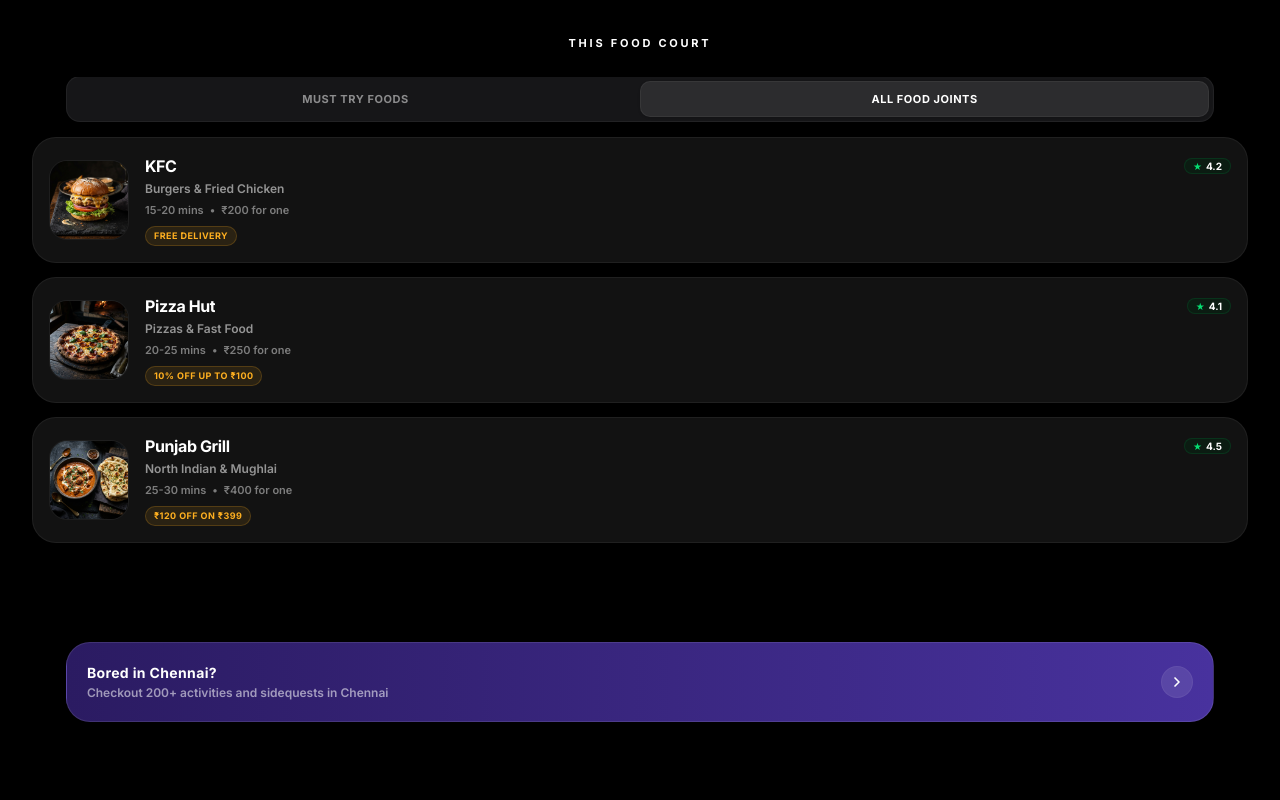
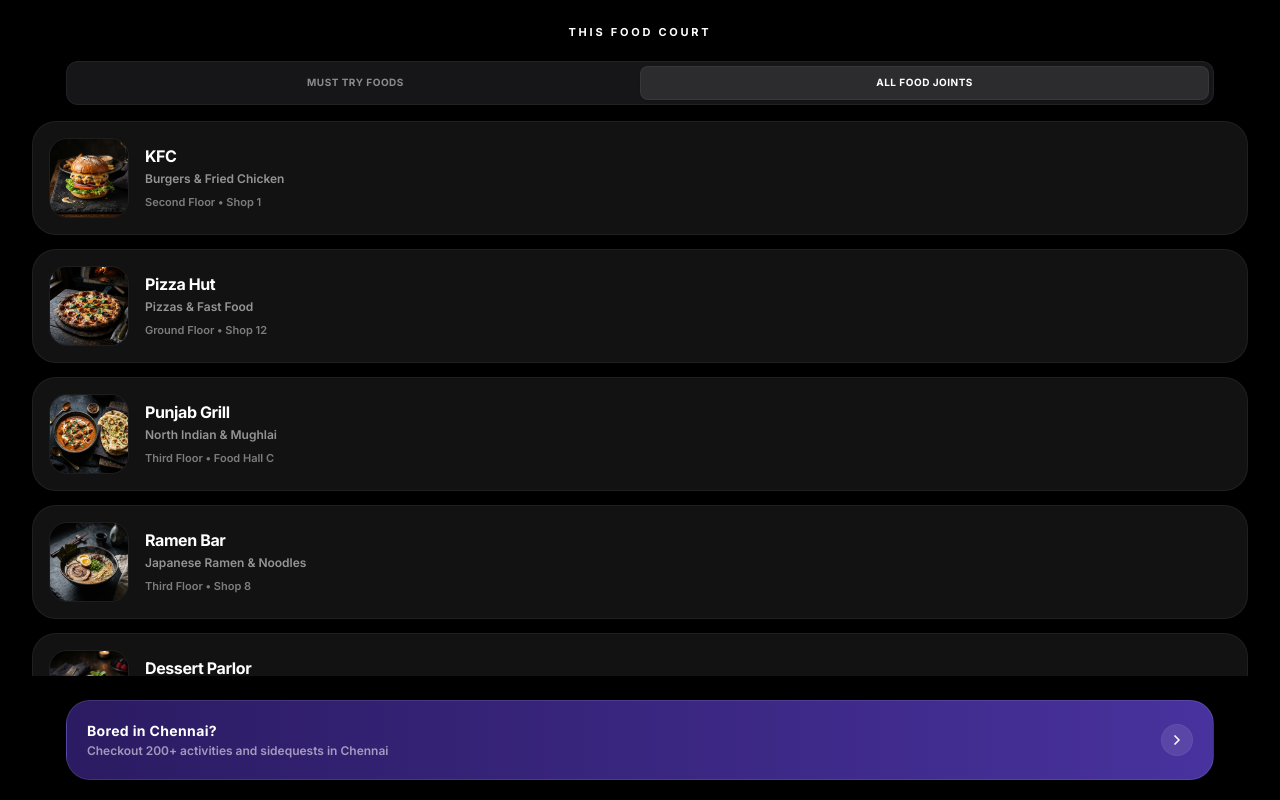
Before and after one commit to thechennaidiaries/must-try-menu, a Next.js app: page / in a window 1280 px wide. Both pictures are taken after a click on the button "ALL FOOD JOINTS". Built offline with nearby package versions, Linux system fonts and the light colour scheme.

Commit message:
style: remove rating/offers from joints, display location, and refactor layout to flexbox

```diff
--- a/app/page.tsx
+++ b/app/page.tsx
@@ -10,12 +10,12 @@
 
 export default function Home() {
   const [currentIndex, setCurrentIndex] = useState(0);
-  const [activeTab, setActiveTab] = useState<"must-try" | "all-joints" >("must-try");
+  const [activeTab, setActiveTab] = useState<"must-try" | "all-joints">("must-try");
 
   return (
-    <main className="w-full h-[100dvh] bg-black text-white flex flex-col justify-between overflow-hidden px-4 py-4 md:py-6 select-none">
-      {/* Top Header: 5% height */}
-      <header className="h-[5dvh] w-full grid grid-cols-3 items-center px-2 overflow-hidden">
+    <main className="w-full h-[100dvh] bg-black text-white flex flex-col overflow-hidden px-4 py-3 pb-safe select-none">
+      {/* Top Header: auto height */}
+      <header className="flex-shrink-0 w-full grid grid-cols-3 items-center px-2 py-2 overflow-hidden">
         <div className="flex justify-start" />
         <div className="flex justify-center items-center">
           <span className="text-[11px] font-bold tracking-[0.25em] text-white uppercase text-center whitespace-nowrap">
@@ -30,23 +30,20 @@
         </div>
       </header>
 
-      {/* Spacer: 2% height */}
-      <div className="h-[2dvh] w-full" />
-
-      {/* Segmented Tab Control: 6% height */}
-      <div className="h-[6dvh] w-full flex items-center justify-center overflow-hidden">
-        <div className="w-[92%] h-[46px] bg-[#1C1C1E]/80 border border-white/5 rounded-[14px] p-1 flex items-center select-none relative overflow-hidden">
+      {/* Segmented Tab Control: auto height */}
+      <div className="flex-shrink-0 w-full py-2 flex items-center justify-center">
+        <div className="w-[92%] h-[44px] bg-[#1C1C1E]/80 border border-white/5 rounded-[12px] p-1 flex items-center select-none relative overflow-hidden">
           {/* Tab 1: Must Try Foods */}
           <button
             onClick={() => setActiveTab("must-try")}
-            className={`flex-1 h-full text-[11px] font-bold uppercase tracking-wider rounded-[10px] relative z-10 transition-colors duration-200 outline-none ${
+            className={`flex-1 h-full text-[10px] font-bold uppercase tracking-wider rounded-[8px] relative z-10 transition-colors duration-200 outline-none ${
               activeTab === "must-try" ? "text-white" : "text-white/50"
             }`}
           >
             {activeTab === "must-try" && (
               <motion.div
                 layoutId="active-tab"
-                className="absolute inset-0 bg-[#2C2C2E] rounded-[10px] border border-white/5 shadow-sm -z-10"
+                className="absolute inset-0 bg-[#2C2C2E] rounded-[8px] border border-white/5 shadow-sm -z-10"
                 transition={{ type: "spring", stiffness: 380, damping: 30 }}
               />
             )}
@@ -56,14 +53,14 @@
           {/* Tab 2: All Food Joints */}
           <button
             onClick={() => setActiveTab("all-joints")}
-            className={`flex-1 h-full text-[11px] font-bold uppercase tracking-wider rounded-[10px] relative z-10 transition-colors duration-200 outline-none ${
+            className={`flex-1 h-full text-[10px] font-bold uppercase tracking-wider rounded-[8px] relative z-10 transition-colors duration-200 outline-none ${
               activeTab === "all-joints" ? "text-white" : "text-white/50"
             }`}
           >
             {activeTab === "all-joints" && (
               <motion.div
                 layoutId="active-tab"
-                className="absolute inset-0 bg-[#2C2C2E] rounded-[10px] border border-white/5 shadow-sm -z-10"
+                className="absolute inset-0 bg-[#2C2C2E] rounded-[8px] border border-white/5 shadow-sm -z-10"
                 transition={{ type: "spring", stiffness: 380, damping: 30 }}
               />
             )}
@@ -72,19 +69,19 @@
         </div>
       </div>
 
-      {/* Spacer: 2% height */}
-      <div className="h-[2dvh] w-full" />
+      {/* Spacer between tabs and content */}
+      <div className="h-2 flex-shrink-0" />
 
-      {/* Middle Content Area: 55% height */}
-      <section className="h-[55dvh] w-full flex items-center justify-center overflow-hidden relative">
+      {/* Middle Content Area: Flex-1 takes remaining space */}
+      <section className="flex-1 w-full flex items-center justify-center overflow-hidden relative min-h-0">
         <AnimatePresence mode="wait">
           {activeTab === "must-try" ? (
             <motion.div
               key="deck"
-              initial={{ opacity: 0, scale: 0.96 }}
+              initial={{ opacity: 0, scale: 0.97 }}
               animate={{ opacity: 1, scale: 1 }}
-              exit={{ opacity: 0, scale: 0.96 }}
-              transition={{ duration: 0.22, ease: "easeOut" }}
+              exit={{ opacity: 0, scale: 0.97 }}
+              transition={{ duration: 0.2, ease: "easeOut" }}
               className="w-full h-full flex items-center justify-center overflow-visible"
             >
               <DishDeck dishes={dishes} onIndexChange={setCurrentIndex} />
@@ -95,7 +92,7 @@
               initial={{ opacity: 0, y: 15 }}
               animate={{ opacity: 1, y: 0 }}
               exit={{ opacity: 0, y: 15 }}
-              transition={{ duration: 0.22, ease: "easeOut" }}
+              transition={{ duration: 0.2, ease: "easeOut" }}
               className="w-full h-full flex items-center justify-center"
             >
               <JointsList />
@@ -104,11 +101,11 @@
         </AnimatePresence>
       </section>
 
-      {/* Spacing / Gap: 5% height */}
-      <div className="h-[5dvh] w-full" />
+      {/* Spacer between content and footer */}
+      <div className="h-4 flex-shrink-0" />
 
-      {/* Bottom Action Area: 25% height */}
-      <footer className="h-[25dvh] w-full flex items-center justify-center overflow-hidden pb-safe">
+      {/* Bottom Action Area: auto height */}
+      <footer className="flex-shrink-0 w-full py-2">
         <ActionButton />
       </footer>
     </main>
--- a/components/JointsList.tsx
+++ b/components/JointsList.tsx
@@ -7,7 +7,7 @@
 
 export default function JointsList() {
   return (
-    <div className="w-full h-full overflow-y-auto px-4 pb-12 flex flex-col gap-3.5 scroll-smooth scrollbar-none select-none">
+    <div className="w-full h-full overflow-y-auto px-4 pb-24 flex flex-col gap-3.5 scroll-smooth scrollbar-none select-none">
       {joints.map((joint, index) => (
         <motion.div
           key={joint.id}
@@ -17,7 +17,7 @@
             type: "spring",
             stiffness: 260,
             damping: 24,
-            delay: index * 0.05,
+            delay: index * 0.04,
           }}
           className="flex items-center gap-4 bg-[#121212] border border-white/[0.06] rounded-[24px] p-4 active:scale-[0.98] transition-transform duration-200"
         >
@@ -34,37 +34,19 @@
 
           {/* Joint Details */}
           <div className="flex-1 min-w-0 flex flex-col text-left justify-center">
-            <div className="flex items-center justify-between gap-2">
-              <h3 className="text-base font-bold text-white tracking-tight truncate">
-                {joint.name}
-              </h3>
-              {/* Star Rating Badge */}
-              <div className="flex items-center gap-1 bg-green-950/40 border border-green-800/30 px-2 py-0.5 rounded-[999px] flex-shrink-0">
-                <span className="text-green-400 text-[10px] leading-none">★</span>
-                <span className="text-white text-[10px] font-bold leading-none">{joint.rating}</span>
-              </div>
-            </div>
+            <h3 className="text-base font-bold text-white tracking-tight truncate">
+              {joint.name}
+            </h3>
 
             {/* Cuisine */}
             <p className="text-[12px] font-medium text-white/55 mt-0.5 truncate">
               {joint.cuisine}
             </p>
 
-            {/* Timing and Cost */}
-            <div className="flex items-center gap-1.5 text-[11px] font-medium text-white/45 mt-1 flex-wrap">
-              <span>{joint.time}</span>
-              <span>•</span>
-              <span>{joint.avgCost}</span>
-            </div>
-
-            {/* Offer Tag */}
-            {joint.offers && (
-              <div className="flex items-center gap-1 mt-2">
-                <span className="text-[9px] font-bold tracking-wider text-[#FFB020] uppercase bg-[#FFB020]/10 border border-[#FFB020]/20 px-2 py-0.5 rounded-[999px] whitespace-nowrap">
-                  {joint.offers}
-                </span>
-              </div>
-            )}
+            {/* Location (Replacing time and pricing) */}
+            <p className="text-[11px] font-medium text-white/45 mt-1.5 truncate">
+              {joint.location}
+            </p>
           </div>
         </motion.div>
       ))}
```
